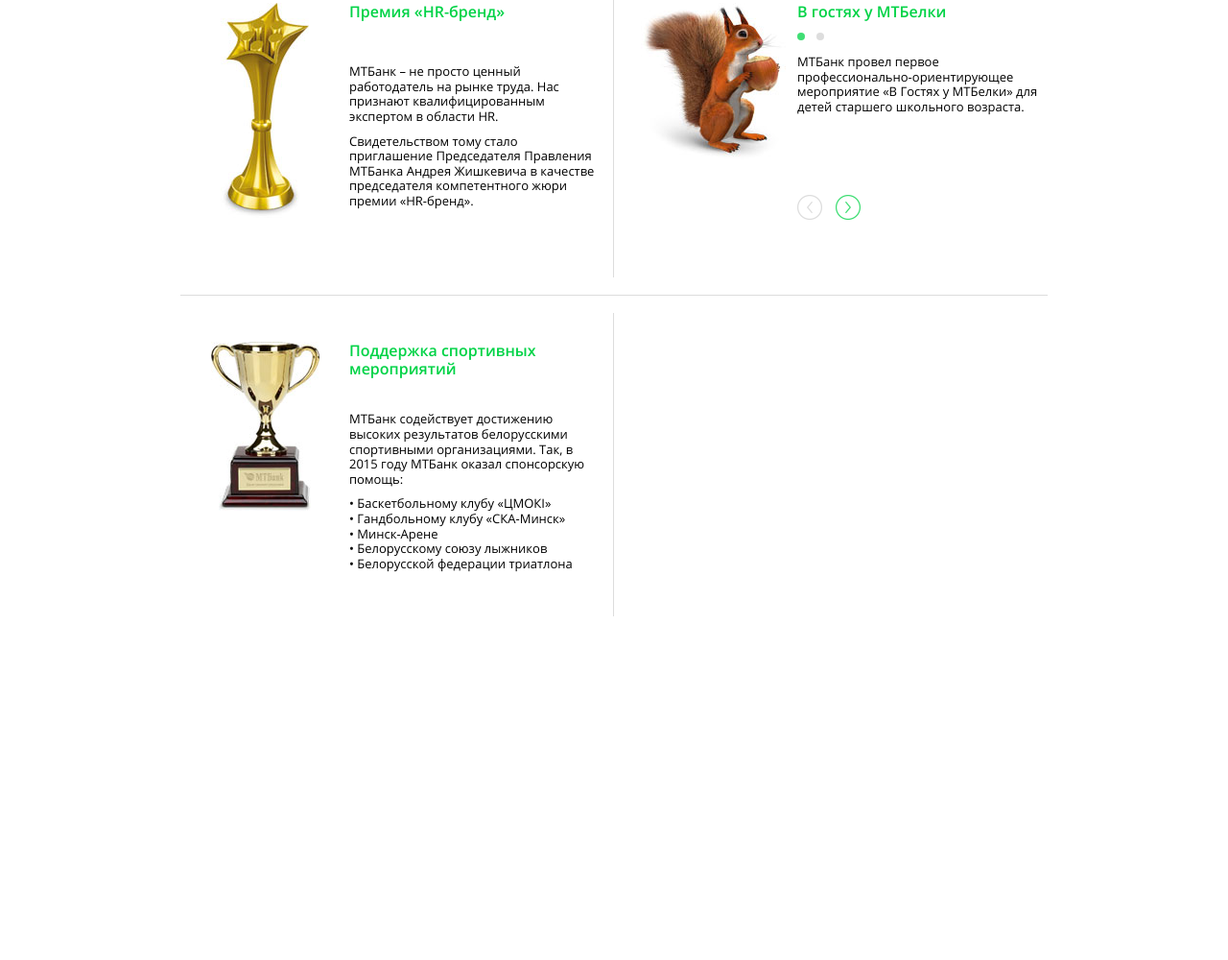
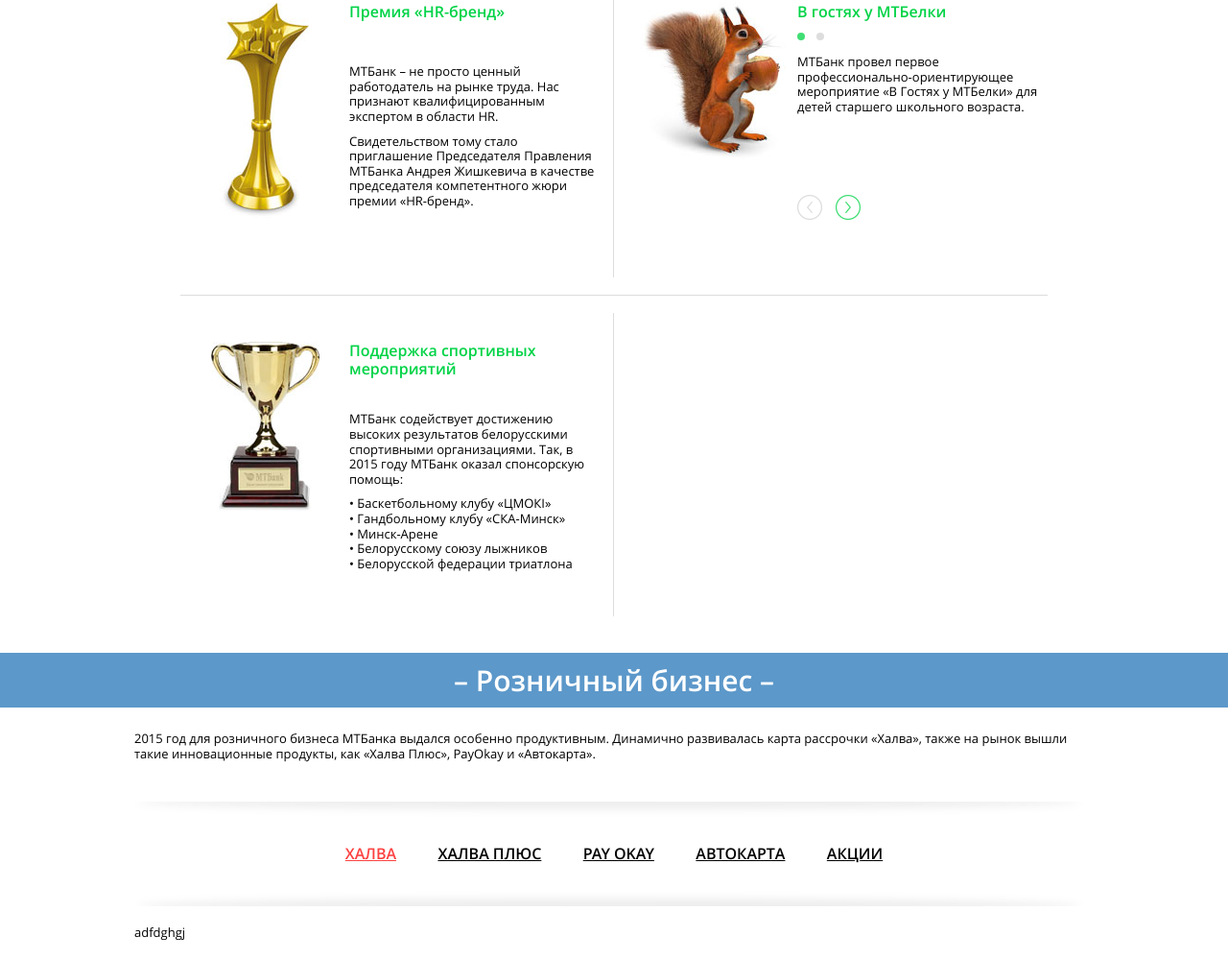
Before and after one commit to viktar-hameza/mtb, a website: page app/index.html in a window 1280 px wide. Shown: the part 2055-3055 px from the top of the page at 96% size. Before the commit the page ends 2735 px from the top, so only its background shows below. Drawn offline with Linux system fonts and the light colour scheme; files that its build step writes are made by us from their sources; a web font is replaced by a local one.

Commit message:
new comit

```diff
--- a/app/index.html
+++ b/app/index.html
@@ -675,10 +675,60 @@
     </section>
 
 
+    <!-- section -->
+
+    <section class="section-page section-page--bg">
+      <div class="section-page__wrap-title">
+        <div class="section-title section-title--bg">
+          <div class="container">
+            <h2 class="section-title__inner">– Розничный бизнес –</h2>
+          </div>
+        </div>
+      </div>
+
+      <div class="section-page_content">
+        <div class="container">
+
+          <div class="section-page__wrap-description">
+            <div class="section-description">
+              <p>
+                2015 год для розничного бизнеса МТБанка выдался особенно продуктивным. Динамично развивалась карта рассрочки «Халва», также на рынок вышли такие инновационные продукты, как «Халва Плюс», PayOkay и «Автокарта».
+              </p>
+            </div>
+          </div>
+
+          <div class="tabs">
+            <ul class="tabs__caption clearfix">
+              <li class="tabs-item tabs-item--сol4 active">халва</li>
+              <li class="tabs-item tabs-item--col5">халва плюс</li>
+              <li class="tabs-item tabs-item--сol6">pay okay</li>
+              <li class="tabs-item tabs-item--сol7">автокарта</li>
+              <li class="tabs-item tabs-item--сol8">Акции</li>
+            </ul>
+            <div class="tabs__inner">
+
+              <div class="tabs__content active">
+                  adfdghgj
+              </div>
+              <div class="tabs__content">
+                  Lorem ipsum dolor sit amet, consectetur adipisicing elit. Tempora, quod.
+              </div>
+              <div class="tabs__content">
+                  adfdghgj
+              </div>
+              <div class="tabs__content">
+                  3456
+              </div>
+              <div class="tabs__content">
+                  adfdghgj
+              </div>
 
 
-    <section class="main-page__section">
+            </div>
+          </div>
 
+        </div>
+      </div>
     </section>
   </div>
   <!--build:js js/vendor.min.js -->
--- a/app/sass/main.sass
+++ b/app/sass/main.sass
@@ -151,6 +151,10 @@
   // &__wrap-title
   &__wrap-description
     padding-bottom: 32px
+  &--bg
+    .section-page__wrap-description
+      padding-top: 25px
+
 .section-title
   &__inner
     margin: 0
@@ -158,6 +162,13 @@
     font: 30px $font-root-smbold
     color: #3680be
     text-align: center
+  &--bg
+    background: #5c98ca
+    .section-title__inner
+      color: #fff
+      padding-bottom: 8px
+      padding-top: 8px
+
 
 
 .features
@@ -325,6 +336,21 @@
     &--сol3.active
       opacity: 1
       color: #1d857a
+    &--сol4.active
+      color: #fd4141
+      opacity: 1
+    &--col5.active
+      color: #964251
+      opacity: 1
+    &--сol6.active
+      opacity: 1
+      color: #6f35ab
+    &--сol7.active
+      opacity: 1
+      color: #f80058
+    &--сol8.active
+      opacity: 1
+      color: #00d346
 
 
 .grid-sl
```
Also changed, not shown: app/css/main.css.
